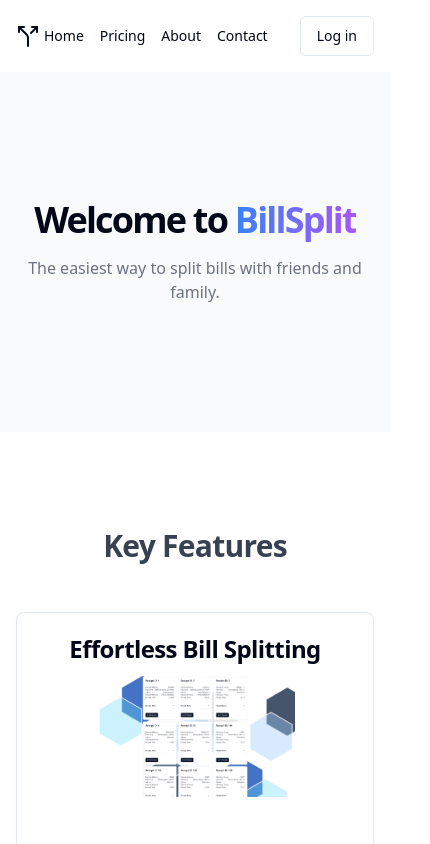
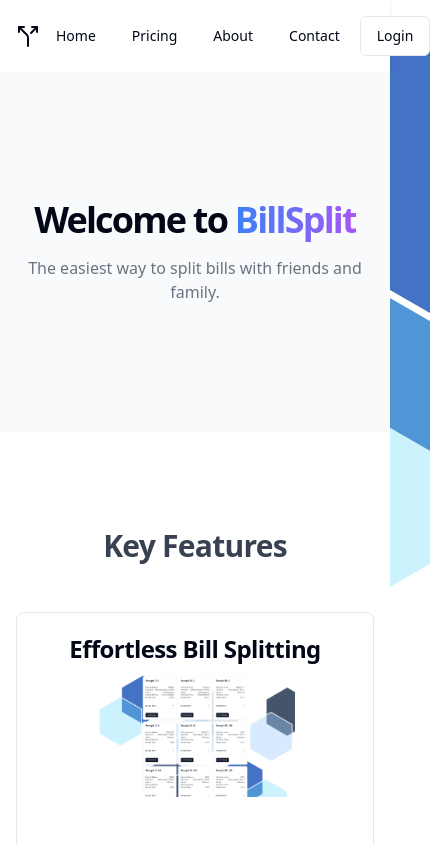
Before and after one commit to ItsValerius/cbis, a Next.js app: page / in a window 390 px wide. Shown: the top 844 px of the page, 430 px wide, since content can reach past the window. Built offline with nearby package versions, Linux system fonts and the light colour scheme.

Commit message:
update navbar for marketing, adjust mobile styles

```diff
--- a/package.json
+++ b/package.json
@@ -20,6 +20,7 @@
     "@radix-ui/react-avatar": "^1.0.4",
     "@radix-ui/react-dialog": "^1.0.5",
     "@radix-ui/react-label": "^2.0.2",
+    "@radix-ui/react-navigation-menu": "^1.1.4",
     "@radix-ui/react-popover": "^1.0.7",
     "@radix-ui/react-slot": "^1.0.2",
     "@radix-ui/react-toast": "^1.1.5",
--- a/src/app/(marketing)/page.tsx
+++ b/src/app/(marketing)/page.tsx
@@ -12,7 +12,7 @@ import profileImage from "~/assets/profile-image.png";
 
 export default async function HomePage() {
   return (
-    <div className="flex-1">
+    <div className=" flex-1">
       <section className="flex w-full items-center justify-center bg-gray-50 py-32">
         <div className="container px-4 text-center md:px-6">
           <h1 className=" text-4xl font-bold tracking-tighter ">
--- a/src/app/dashboard/loading.tsx
+++ b/src/app/dashboard/loading.tsx
@@ -10,7 +10,7 @@ import CreateGroupButton from "~/components/groups/dashboard/CreateGroupButton";
 import { Button } from "~/components/ui/button";
 const loading = () => {
   return (
-    <main className="mx-auto max-w-5xl">
+    <main className="mx-auto w-full max-w-5xl">
       <Card>
         <CardHeader className="flex w-full flex-row justify-between">
           <h1 className="text-4xl">
@@ -23,7 +23,7 @@ const loading = () => {
           <CreateGroupButton />
         </CardContent>
       </Card>
-      <div className="grid grid-cols-3 gap-4 pt-4">
+      <div className="flex pt-4 md:grid md:grid-cols-3 md:gap-4">
         {new Array(3).fill(0).map((_, i) => {
           return (
             <Card key={i}>
--- a/src/app/groups/[id]/page.tsx
+++ b/src/app/groups/[id]/page.tsx
@@ -40,7 +40,7 @@ export default async function GroupIdPage({
   const receipts = await getReceiptsByGroup(groupId);
 
   return (
-    <main className="mx-auto flex min-h-screen max-w-7xl items-center justify-center ">
+    <main className="mx-auto flex min-h-screen w-full max-w-7xl items-center justify-center">
       <Card className="w-full">
         <CardHeader>
           <h2 className="text-3xl">{groupUsers?.name}</h2>
@@ -60,10 +60,10 @@ export default async function GroupIdPage({
             ))}
           </div>
         </CardContent>
-        <CardContent className="mx-auto w-1/2">
+        <CardContent className="mx-auto w-full md:w-1/2 md:max-w-full">
           <ReceiptForm groupId={groupId} />
         </CardContent>
-        <CardContent className="grid grid-cols-3 gap-4">
+        <CardContent className="flex w-full pt-4 md:grid md:grid-cols-3 md:gap-4">
           {receipts.map((receipt) => (
             <ReceiptCard receipt={receipt} key={receipt.id}>
               <div className="flex w-full justify-between">
--- a/src/components/groups/dashboard/GroupsOverview.tsx
+++ b/src/components/groups/dashboard/GroupsOverview.tsx
@@ -5,7 +5,7 @@ const GroupsOverview = async (params: { userId: string }) => {
   const groups = await getGroupsAndMembers(params.userId);
 
   return (
-    <div className="grid grid-cols-3 gap-4 pt-4">
+    <div className="flex flex-col gap-2 pt-4 md:grid md:grid-cols-3 md:gap-4">
       <GroupCards groups={groups} />
     </div>
   );
--- a/src/components/marketing/MarketingHeader.tsx
+++ b/src/components/marketing/MarketingHeader.tsx
@@ -1,7 +1,20 @@
+"use client";
 import { SplitIcon } from "lucide-react";
 import Link from "next/link";
 import React from "react";
 import { Button } from "../ui/button";
+
+import {
+  NavigationMenu,
+  NavigationMenuContent,
+  NavigationMenuIndicator,
+  NavigationMenuItem,
+  NavigationMenuLink,
+  NavigationMenuList,
+  NavigationMenuTrigger,
+  NavigationMenuViewport,
+  navigationMenuTriggerStyle,
+} from "~/components/ui/navigation-menu";
 
 const MarketingHeader = () => {
   return (
@@ -10,36 +23,47 @@ const MarketingHeader = () => {
         <SplitIcon className="h-6 w-6" />
         <span className="sr-only">BillSplit</span>
       </Link>
-      <nav className="flex items-center gap-4">
-        <Link
-          className="text-sm font-medium underline-offset-4 hover:underline"
-          href="/"
-        >
+      <NavigationMenu>
+        <NavigationMenuList>
+          <NavigationMenuItem>
+            <Link href="/" legacyBehavior passHref>
+              <NavigationMenuLink className={navigationMenuTriggerStyle()}>
                 Home
+              </NavigationMenuLink>
             </Link>
-
-        <Link
-          className="text-sm font-medium underline-offset-4 hover:underline"
-          href="/pricing"
-        >
+          </NavigationMenuItem>
+          <NavigationMenuItem>
+            <Link href="/pricing" legacyBehavior passHref>
+              <NavigationMenuLink className={navigationMenuTriggerStyle()}>
                 Pricing
+              </NavigationMenuLink>
             </Link>
-        <Link
-          className="text-sm font-medium underline-offset-4 hover:underline"
-          href="/about"
-        >
+          </NavigationMenuItem>
+          <NavigationMenuItem>
+            <Link href="/about" legacyBehavior passHref>
+              <NavigationMenuLink className={navigationMenuTriggerStyle()}>
                 About
+              </NavigationMenuLink>
             </Link>
-        <Link
-          className="text-sm font-medium underline-offset-4 hover:underline"
-          href="/contact"
-        >
+          </NavigationMenuItem>
+          <NavigationMenuItem>
+            <Link href="/contact" legacyBehavior passHref>
+              <NavigationMenuLink className={navigationMenuTriggerStyle()}>
                 Contact
+              </NavigationMenuLink>
             </Link>
-        <Button asChild className="ml-4 px-4 py-1" variant="outline">
-          <Link href="/login">Log in</Link>
+          </NavigationMenuItem>
+          <NavigationMenuItem>
+            <Link href="/login" legacyBehavior passHref>
+              <Button asChild variant="outline">
+                <NavigationMenuLink className={navigationMenuTriggerStyle()}>
+                  Login
+                </NavigationMenuLink>
               </Button>
-      </nav>
+            </Link>
+          </NavigationMenuItem>
+        </NavigationMenuList>
+      </NavigationMenu>
     </header>
   );
 };
--- a/src/components/receipts/ReceiptCard.tsx
+++ b/src/components/receipts/ReceiptCard.tsx
@@ -20,7 +20,7 @@ const ReceiptCard = ({
   children?: React.JSX.Element;
 }) => {
   return (
-    <Card className="flex w-[480px] max-w-full flex-col transition-shadow duration-500 hover:shadow-xl xl:w-full">
+    <Card className="flex w-full max-w-full flex-col transition-shadow duration-500 hover:shadow-xl md:w-[480px] xl:w-full">
       <CardHeader>
         <CardTitle>Receipt ID: {receipt.id}</CardTitle>
       </CardHeader>
--- /dev/null
+++ b/src/components/ui/navigation-menu.tsx
@@ -0,0 +1,128 @@
+import * as React from "react"
+import * as NavigationMenuPrimitive from "@radix-ui/react-navigation-menu"
+import { cva } from "class-variance-authority"
+import { ChevronDown } from "lucide-react"
+
+import { cn } from "~/lib/utils"
+
+const NavigationMenu = React.forwardRef<
+  React.ElementRef<typeof NavigationMenuPrimitive.Root>,
+  React.ComponentPropsWithoutRef<typeof NavigationMenuPrimitive.Root>
+>(({ className, children, ...props }, ref) => (
+  <NavigationMenuPrimitive.Root
+    ref={ref}
+    className={cn(
+      "relative z-10 flex max-w-max flex-1 items-center justify-center",
+      className
+    )}
+    {...props}
+  >
+    {children}
+    <NavigationMenuViewport />
+  </NavigationMenuPrimitive.Root>
+))
+NavigationMenu.displayName = NavigationMenuPrimitive.Root.displayName
+
+const NavigationMenuList = React.forwardRef<
+  React.ElementRef<typeof NavigationMenuPrimitive.List>,
+  React.ComponentPropsWithoutRef<typeof NavigationMenuPrimitive.List>
+>(({ className, ...props }, ref) => (
+  <NavigationMenuPrimitive.List
+    ref={ref}
+    className={cn(
+      "group flex flex-1 list-none items-center justify-center space-x-1",
+      className
+    )}
+    {...props}
+  />
+))
+NavigationMenuList.displayName = NavigationMenuPrimitive.List.displayName
+
+const NavigationMenuItem = NavigationMenuPrimitive.Item
+
+const navigationMenuTriggerStyle = cva(
+  "group inline-flex h-10 w-max items-center justify-center rounded-md bg-background px-4 py-2 text-sm font-medium transition-colors hover:bg-accent hover:text-accent-foreground focus:bg-accent focus:text-accent-foreground focus:outline-none disabled:pointer-events-none disabled:opacity-50 data-[active]:bg-accent/50 data-[state=open]:bg-accent/50"
+)
+
+const NavigationMenuTrigger = React.forwardRef<
+  React.ElementRef<typeof NavigationMenuPrimitive.Trigger>,
+  React.ComponentPropsWithoutRef<typeof NavigationMenuPrimitive.Trigger>
+>(({ className, children, ...props }, ref) => (
+  <NavigationMenuPrimitive.Trigger
+    ref={ref}
+    className={cn(navigationMenuTriggerStyle(), "group", className)}
+    {...props}
+  >
+    {children}{" "}
+    <ChevronDown
+      className="relative top-[1px] ml-1 h-3 w-3 transition duration-200 group-data-[state=open]:rotate-180"
+      aria-hidden="true"
+    />
+  </NavigationMenuPrimitive.Trigger>
+))
+NavigationMenuTrigger.displayName = NavigationMenuPrimitive.Trigger.displayName
+
+const NavigationMenuContent = React.forwardRef<
+  React.ElementRef<typeof NavigationMenuPrimitive.Content>,
+  React.ComponentPropsWithoutRef<typeof NavigationMenuPrimitive.Content>
+>(({ className, ...props }, ref) => (
+  <NavigationMenuPrimitive.Content
+    ref={ref}
+    className={cn(
+      "left-0 top-0 w-full data-[motion^=from-]:animate-in data-[motion^=to-]:animate-out data-[motion^=from-]:fade-in data-[motion^=to-]:fade-out data-[motion=from-end]:slide-in-from-right-52 data-[motion=from-start]:slide-in-from-left-52 data-[motion=to-end]:slide-out-to-right-52 data-[motion=to-start]:slide-out-to-left-52 md:absolute md:w-auto ",
+      className
+    )}
+    {...props}
+  />
+))
+NavigationMenuContent.displayName = NavigationMenuPrimitive.Content.displayName
+
+const NavigationMenuLink = NavigationMenuPrimitive.Link
+
+const NavigationMenuViewport = React.forwardRef<
+  React.ElementRef<typeof NavigationMenuPrimitive.Viewport>,
+  React.ComponentPropsWithoutRef<typeof NavigationMenuPrimitive.Viewport>
+>(({ className, ...props }, ref) => (
+  <div className={cn("absolute left-0 top-full flex justify-center")}>
+    <NavigationMenuPrimitive.Viewport
+      className={cn(
+        "origin-top-center relative mt-1.5 h-[var(--radix-navigation-menu-viewport-height)] w-full overflow-hidden rounded-md border bg-popover text-popover-foreground shadow-lg data-[state=open]:animate-in data-[state=closed]:animate-out data-[state=closed]:zoom-out-95 data-[state=open]:zoom-in-90 md:w-[var(--radix-navigation-menu-viewport-width)]",
+        className
+      )}
+      ref={ref}
+      {...props}
+    />
+  </div>
+))
+NavigationMenuViewport.displayName =
+  NavigationMenuPrimitive.Viewport.displayName
+
+const NavigationMenuIndicator = React.forwardRef<
+  React.ElementRef<typeof NavigationMenuPrimitive.Indicator>,
+  React.ComponentPropsWithoutRef<typeof NavigationMenuPrimitive.Indicator>
+>(({ className, ...props }, ref) => (
+  <NavigationMenuPrimitive.Indicator
+    ref={ref}
+    className={cn(
+      "top-full z-[1] flex h-1.5 items-end justify-center overflow-hidden data-[state=visible]:animate-in data-[state=hidden]:animate-out data-[state=hidden]:fade-out data-[state=visible]:fade-in",
+      className
+    )}
+    {...props}
+  >
+    <div className="relative top-[60%] h-2 w-2 rotate-45 rounded-tl-sm bg-border shadow-md" />
+  </NavigationMenuPrimitive.Indicator>
+))
+NavigationMenuIndicator.displayName =
+  NavigationMenuPrimitive.Indicator.displayName
+
+export {
+  navigationMenuTriggerStyle,
+  NavigationMenu,
+  NavigationMenuList,
+  NavigationMenuItem,
+  NavigationMenuContent,
+  NavigationMenuTrigger,
+  NavigationMenuLink,
+  NavigationMenuIndicator,
+  NavigationMenuViewport,
+}
--- a/src/middleware.ts
+++ b/src/middleware.ts
@@ -10,6 +10,9 @@ export default withAuth({
         "/register",
         "/img/bg-image.png",
         "/login",
+        "/pricing",
+        "/about",
+        "/contact",
       ];
       if (notProtected.includes(req.nextUrl.pathname)) return true;
 
```
Also changed, not shown: src/app/receipts/page.tsx (added, +44 -0 lines), 1 other file (tests, documents, lock files or other folders). Lines whose indentation alone changed are shown as unchanged.
